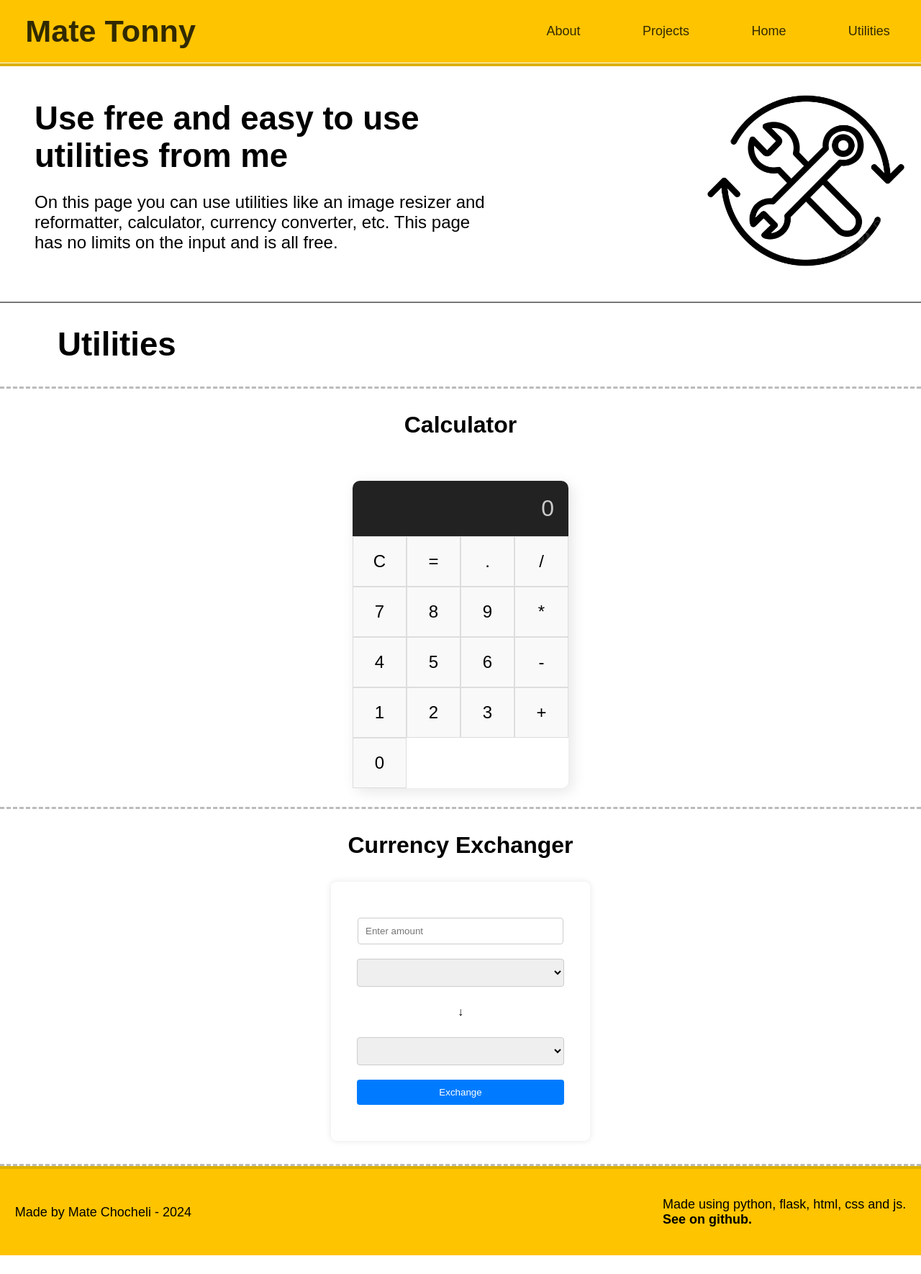
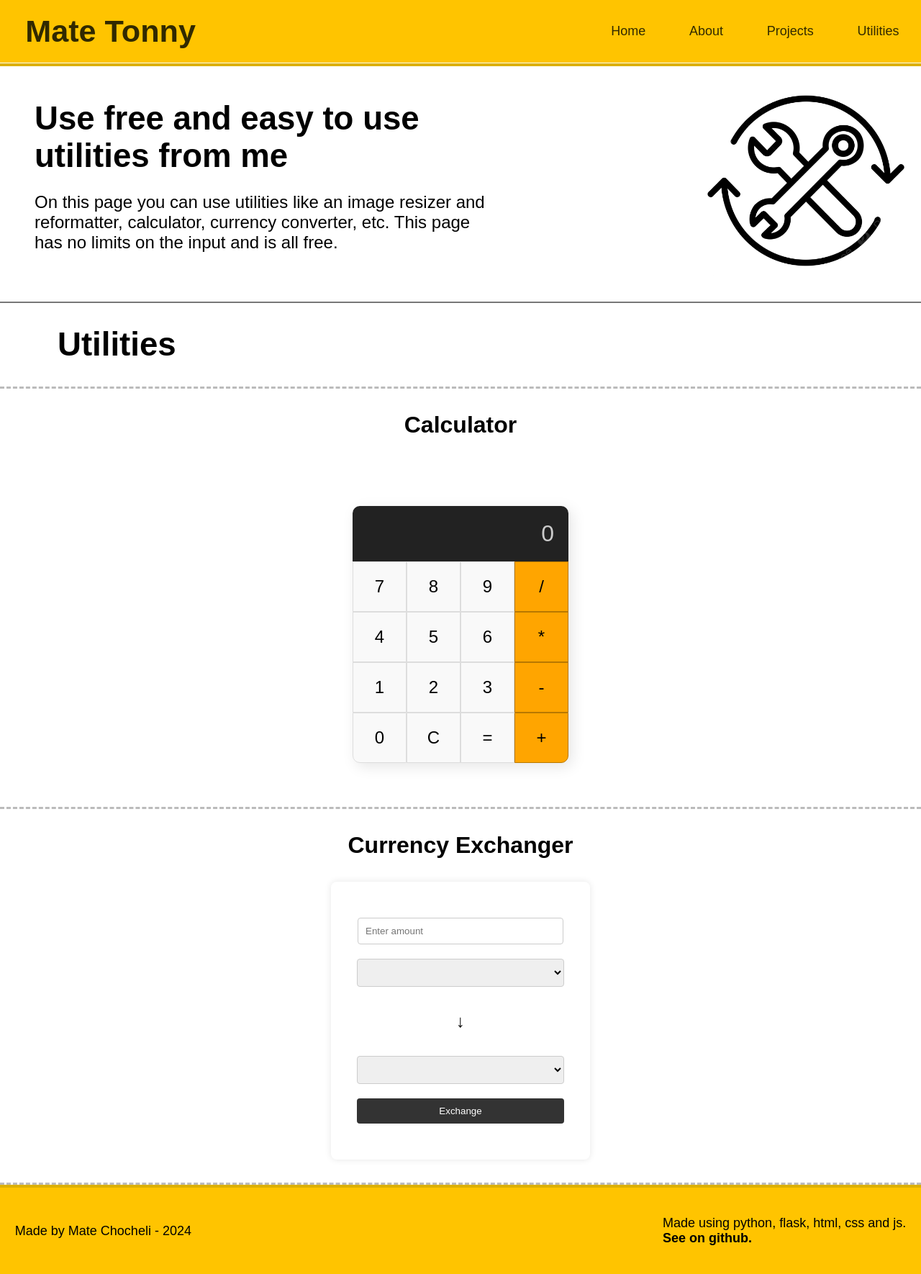
Before and after one commit to matetonny/My-page, a Flask app: page /utilities in a window 1280 px wide. Shown: the whole page at 72% size. Before the commit the page ends 1744 px from the top, so only its background shows below. Run offline with Flask 3, Linux system fonts and the light colour scheme; lists and menus that the app fills with data are empty.

Commit message:
fix some minor issues

```diff
--- a/static/styles/header.css
+++ b/static/styles/header.css
@@ -58,11 +58,12 @@ hr {
 ul {
   list-style-type: none;
   margin: 0;
+  padding-left: 0;
 }
 
 .navbar li {
   display: inline;
-  margin: 0 2rem 0 2rem;
+  margin: 0 1.2rem 0 1.2rem;
 }
 
 .navbar a {
--- a/static/styles/utilities.css
+++ b/static/styles/utilities.css
@@ -89,6 +89,19 @@ h3 {
   background-color: #ccc;
 }
 
+.btn0 {
+  border-bottom-left-radius: 10px;
+}
+
+.btnPlus {
+  border-bottom-right-radius: 10px;
+}
+
+.orangeBtn {
+  background-color: orange;
+  border: rgb(184, 120, 0) 1px solid;
+}
+
 .currencyExchangeWrapper {
   display: flex;
   justify-content: center;
@@ -111,7 +124,8 @@ h3 {
 }
 
 .currencyExchange p {
-  display: inline;
+  font-weight: bolder;
+  font-size: x-large;
 }
 
 input, select, .exchangeBtn {
@@ -128,14 +142,14 @@ input {
 }
 
 .exchangeBtn {
-  background-color: #007bff;
+  background-color: rgb(51, 51, 51);
   color: white;
   border: none;
   cursor: pointer;
 }
 
 .exchangeBtn:hover {
-  background-color: #0056b3;
+  background-color: rgb(18, 18, 18);
 }
 
 #result {
--- a/templates/index.html
+++ b/templates/index.html
@@ -27,9 +27,9 @@
       <a class="logo" href="{{ url_for('views.home') }}">Mate Tonny</a>
       <nav id="navbar">
         <ul class="navbar">
+          <li><a href="{{ url_for('views.home') }}">Home</a></li>
           <li><a href="{{ url_for('views.home') }}#about">About</a></li>
           <li><a href="{{ url_for('views.projects') }}">Projects</a></li>
-          <li><a href="{{ url_for('views.home') }}">Home</a></li>
           <li><a href="{{ url_for('views.utilities') }}">Utilities</a></li>
         </ul>
       </nav>
@@ -45,9 +45,9 @@
     <div class="hamburgerMenu folded" id="hamburgerMenu">
       <nav>
         <ul class="hamburgerMenuNavbar">
+          <li><a href="{{ url_for('views.home') }}">Home</a></li>
           <li><a href="{{ url_for('views.home') }}#about">About</a></li>
           <li><a href="{{ url_for('views.projects') }}">Projects</a></li>
-          <li><a href="{{ url_for('views.home') }}">Home</a></li>
           <li><a href="{{ url_for('views.utilities') }}">Utilities</a></li>
         </ul>
       </nav>
--- a/templates/projects.html
+++ b/templates/projects.html
@@ -27,9 +27,10 @@
       <a class="logo" href="{{ url_for('views.home') }}">Mate Tonny</a>
       <nav id="navbar">
         <ul class="navbar">
+          <li><a href="{{ url_for('views.home') }}">Home</a></li>
           <li><a href="{{ url_for('views.home') }}#about">About</a></li>
           <li><a href="{{ url_for('views.projects') }}">Projects</a></li>
-          <li><a href="{{ url_for('views.home') }}">Home</a></li>
+          <li><a href="{{ url_for('views.utilities') }}">Utilities</a></li>
         </ul>
       </nav>
       <button class="hamburgerMenuBtn" id="hamburgerMenuBtn">
@@ -44,9 +45,10 @@
     <div class="hamburgerMenu folded" id="hamburgerMenu">
       <nav>
         <ul class="hamburgerMenuNavbar">
+          <li><a href="{{ url_for('views.home') }}">Home</a></li>
           <li><a href="{{ url_for('views.home') }}#about">About</a></li>
           <li><a href="{{ url_for('views.projects') }}">Projects</a></li>
-          <li><a href="{{ url_for('views.home') }}">Home</a></li>
+          <li><a href="{{ url_for('views.utilities') }}">Utilities</a></li>
         </ul>
       </nav>
     </div>
--- a/templates/utilities.html
+++ b/templates/utilities.html
@@ -27,9 +27,9 @@
       <a class="logo" href="{{ url_for('views.home') }}">Mate Tonny</a>
       <nav id="navbar">
         <ul class="navbar">
+          <li><a href="{{ url_for('views.home') }}">Home</a></li>
           <li><a href="{{ url_for('views.home') }}#about">About</a></li>
           <li><a href="{{ url_for('views.projects') }}">Projects</a></li>
-          <li><a href="{{ url_for('views.home') }}">Home</a></li>
           <li><a href="{{ url_for('views.utilities') }}">Utilities</a></li>
         </ul>
       </nav>
@@ -45,9 +45,9 @@
     <div class="hamburgerMenu folded" id="hamburgerMenu">
       <nav>
         <ul class="hamburgerMenuNavbar">
+          <li><a href="{{ url_for('views.home') }}">Home</a></li>
           <li><a href="{{ url_for('views.home') }}#about">About</a></li>
           <li><a href="{{ url_for('views.projects') }}">Projects</a></li>
-          <li><a href="{{ url_for('views.home') }}">Home</a></li>
           <li><a href="{{ url_for('views.utilities') }}">Utilities</a></li>
         </ul>
       </nav>
@@ -81,29 +81,40 @@
           <div class="calculator">
             <div class="display" id="display">0</div>
             <div class="buttons">
-              <button class="calcBtn" onclick="clearDisplay()">C</button>
-              <button class="calcBtn" onclick="calculate()">=</button>
-              <button class="calcBtn" onclick="appendDigit('.')">.</button>
-              <button class="calcBtn" onclick="appendOperator('/')">/</button>
               <button class="calcBtn" onclick="appendDigit('7')">7</button>
               <button class="calcBtn" onclick="appendDigit('8')">8</button>
               <button class="calcBtn" onclick="appendDigit('9')">9</button>
-              <button class="calcBtn" onclick="appendOperator('*')">*</button>
+              <button class="calcBtn orangeBtn" onclick="appendOperator('/')">
+                /
+              </button>
               <button class="calcBtn" onclick="appendDigit('4')">4</button>
               <button class="calcBtn" onclick="appendDigit('5')">5</button>
               <button class="calcBtn" onclick="appendDigit('6')">6</button>
-              <button class="calcBtn" onclick="appendOperator('-')">-</button>
+              <button class="calcBtn orangeBtn" onclick="appendOperator('*')">
+                *
+              </button>
               <button class="calcBtn" onclick="appendDigit('1')">1</button>
               <button class="calcBtn" onclick="appendDigit('2')">2</button>
               <button class="calcBtn" onclick="appendDigit('3')">3</button>
-              <button class="calcBtn" onclick="appendOperator('+')">+</button>
-              <button class="calcBtn" onclick="appendDigit('0')">0</button>
+              <button class="calcBtn orangeBtn" onclick="appendOperator('-')">
+                -
+              </button>
+              <button class="calcBtn btn0" onclick="appendDigit('0')">0</button>
+              <button class="calcBtn" onclick="clearDisplay()">C</button>
+              <button class="calcBtn" onclick="calculate()">=</button>
+              <button
+                class="calcBtn orangeBtn btnPlus"
+                onclick="appendOperator('+')"
+              >
+                +
+              </button>
             </div>
           </div>
         </div>
 
         <script src="{{ url_for('static', filename='js/calculator.js') }}"></script>
       </li>
+
       <li>
         <h3>Currency Exchanger</h3>
         <div class="currencyExchangeWrapper">
```
Also changed, not shown: static/styles/home.css (+7 -4 lines).
